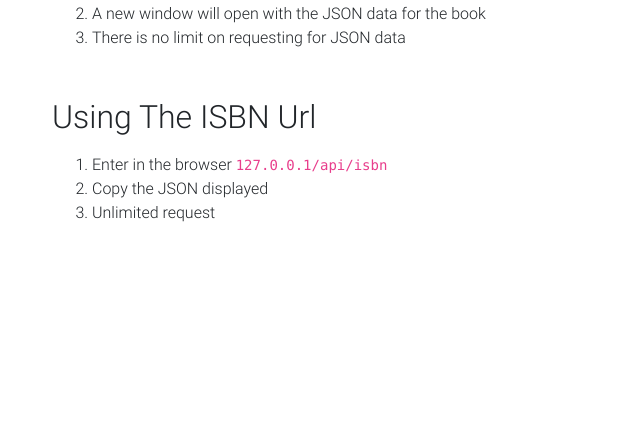
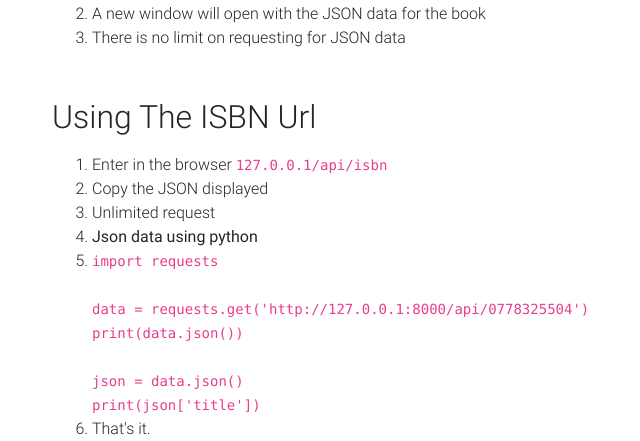
Before and after one commit to Alexmhack/django_books, a Django app: page /api/ in a window 1280 px wide. Shown: the part 836-1277 px from the top of the page, without its empty margins (33-673 px from the left). Before the commit the page ends 1058 px from the top, so only its background shows below. Run offline with Django 3.2, Linux system fonts and the light colour scheme; parts of the project's set-up code (start-up, migrations or seed data) failed here and were passed over; some libraries are stand-ins or nearby versions.

Commit message:
add code docs for api request using python

```diff
--- a/templates/api/index.html
+++ b/templates/api/index.html
@@ -54,6 +54,19 @@
 					<li>Enter in the browser <code>127.0.0.1/api/isbn</code></li>
 					<li>Copy the JSON displayed</li>
 					<li>Unlimited request</li>
+					<li><strong>Json data using python</strong></li>
+					<li>
+						<code>
+							import requests<br>
+<br>
+							data = requests.get('http://127.0.0.1:8000/api/0778325504')<br>
+							print(data.json())<br>
+<br>
+							json = data.json()<br>
+							print(json['title'])<br>
+						</code>
+					</li>
+					<li>That's it.</li>
 				</ol>
 			</div>
 
```
